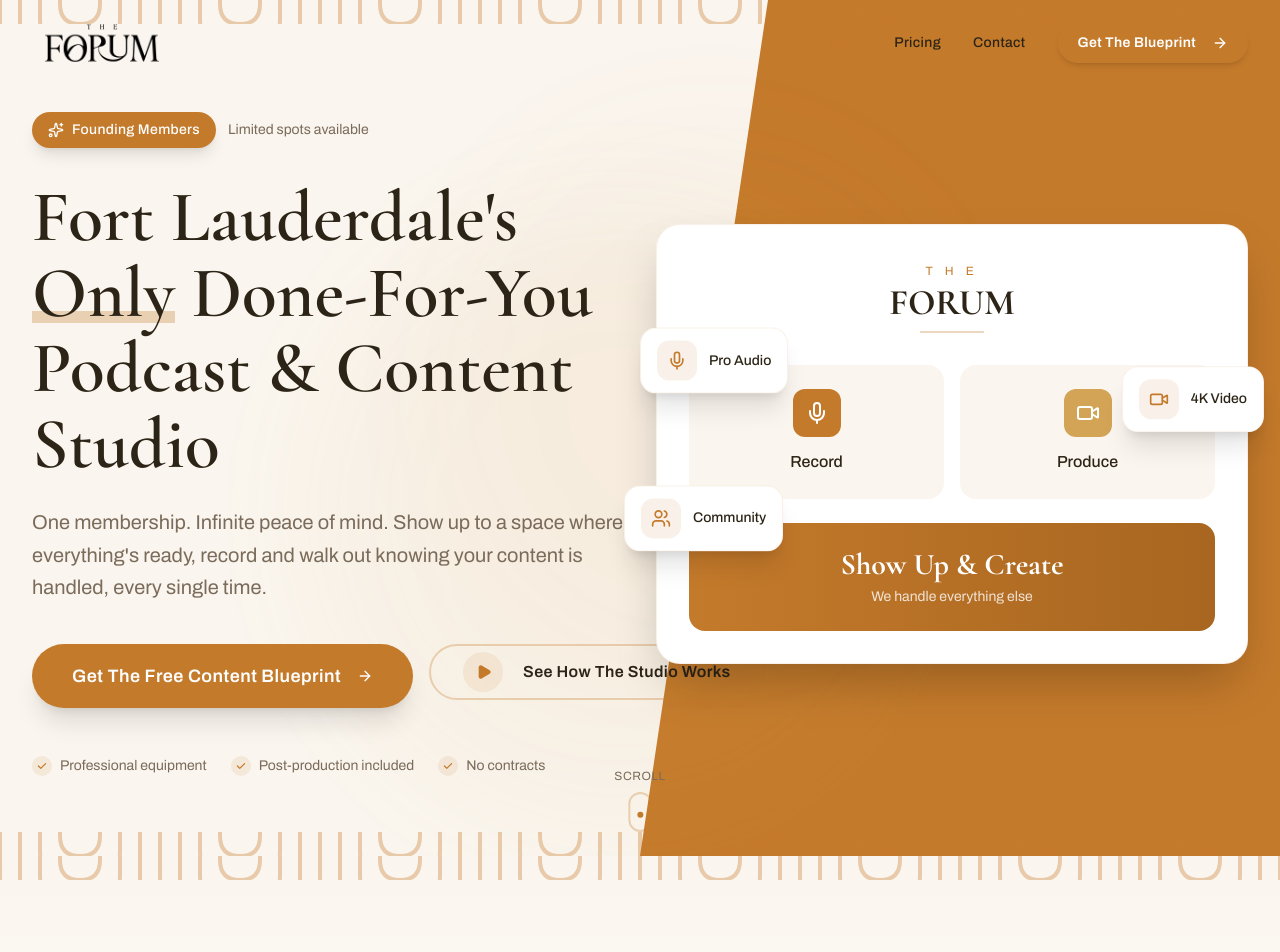
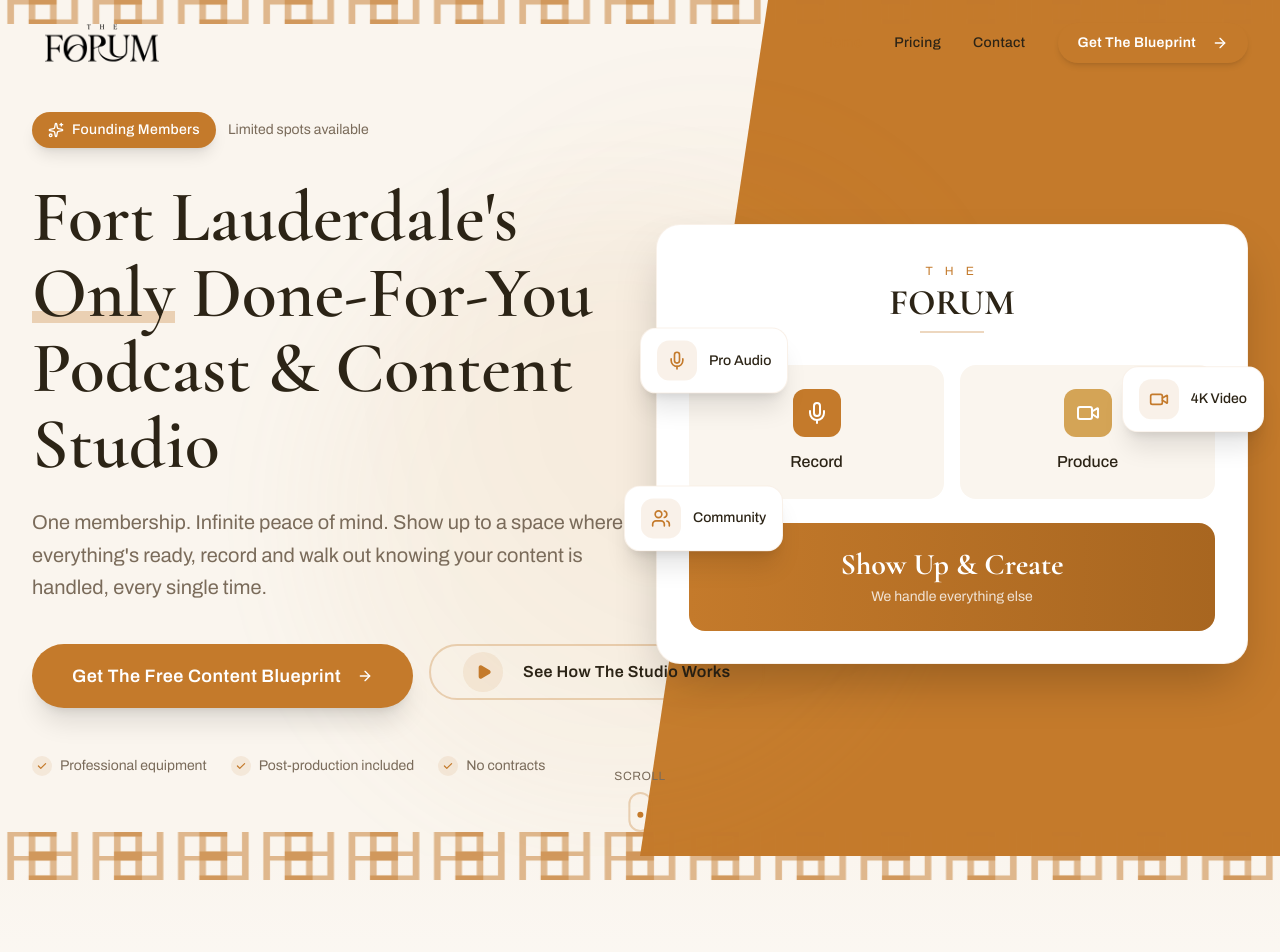
Before and after one commit to Juandurdaneta/the-forum-website, a Next.js app: page / in a window 1280 px wide. Shown: the top 952 px of the page. Built offline with nearby package versions, Linux system fonts and the light colour scheme.

Commit message:
Refactor components to replace Meander Border with Greek Key Border pattern for improved visual consistency and branding alignment

```diff
--- a/components/layout/Footer.tsx
+++ b/components/layout/Footer.tsx
@@ -4,7 +4,7 @@ import Link from "next/link";
 import { Logo } from "./Logo";
 import { Input } from "@/components/ui/Input";
 import { Button } from "@/components/ui/Button";
-import { MeanderBorder } from "@/components/ui/MeanderPattern";
+import { GreekKeyBorder } from "@/components/ui/MeanderPattern";
 import { SITE_CONFIG, NAV_LINKS, CONTACT_INFO } from "@/lib/constants";
 import { Instagram, Mail, Phone, MapPin, ArrowRight, Sparkles } from "lucide-react";
 import { toast } from "@/components/ui/Toaster";
@@ -30,7 +30,7 @@ export function Footer() {
     <footer className="bg-brand-black text-white relative overflow-hidden">
       {/* Greek key border top */}
       <div className="absolute top-0 left-0 right-0 h-6 overflow-hidden z-10">
-        <MeanderBorder className="w-full h-full" id="footerMeander" />
+        <GreekKeyBorder className="w-full h-full" id="footerMeander" />
       </div>
 
       {/* Background orbs */}
--- a/components/sections/BeforeAfter.tsx
+++ b/components/sections/BeforeAfter.tsx
@@ -4,7 +4,7 @@ import { motion, useInView } from "framer-motion";
 import Link from "next/link";
 import { useRef } from "react";
 import { Button } from "@/components/ui/Button";
-import { MeanderBorder } from "@/components/ui/MeanderPattern";
+import { GreekKeyBorder } from "@/components/ui/MeanderPattern";
 import { BEFORE_AFTER } from "@/lib/constants";
 import { X, Check, ArrowRight, Frown, Smile } from "lucide-react";
 
@@ -19,7 +19,7 @@ export function BeforeAfter() {
 
       {/* Greek Key Border - Top */}
       <div className="absolute top-0 left-0 right-0 h-6 overflow-hidden z-10">
-        <MeanderBorder className="w-full h-full" id="beforeAfterMeander" />
+        <GreekKeyBorder className="w-full h-full" id="beforeAfterMeander" />
       </div>
 
       {/* Animated gradient orbs */}
@@ -169,7 +169,7 @@ export function BeforeAfter() {
 
       {/* Greek Key Border - Bottom */}
       <div className="absolute bottom-0 left-0 right-0 h-6 overflow-hidden z-10">
-        <MeanderBorder className="w-full h-full" id="beforeAfterMeander" />
+        <GreekKeyBorder className="w-full h-full" id="beforeAfterMeander" />
       </div>
     </section>
   );
--- a/components/sections/Community.tsx
+++ b/components/sections/Community.tsx
@@ -4,7 +4,7 @@ import { motion, useInView } from "framer-motion";
 import Link from "next/link";
 import { useRef } from "react";
 import { Button } from "@/components/ui/Button";
-import { MeanderBorder } from "@/components/ui/MeanderPattern";
+import { GreekKeyBorder } from "@/components/ui/MeanderPattern";
 import { COMMUNITY } from "@/lib/constants";
 import { Users, Repeat, MessageSquare, Star, Quote, ArrowRight } from "lucide-react";
 
@@ -27,7 +27,7 @@ export function Community() {
 
       {/* Greek Key Border - Top */}
       <div className="absolute top-0 left-0 right-0 h-6 overflow-hidden z-10">
-        <MeanderBorder className="w-full h-full" id="communityMeander" />
+        <GreekKeyBorder className="w-full h-full" id="communityMeander" />
       </div>
 
       {/* Animated gradient orbs */}
@@ -184,7 +184,7 @@ export function Community() {
 
       {/* Greek Key Border - Bottom */}
       <div className="absolute bottom-0 left-0 right-0 h-6 overflow-hidden z-10">
-        <MeanderBorder className="w-full h-full" id="communityMeander" />
+        <GreekKeyBorder className="w-full h-full" id="communityMeander" />
       </div>
     </section>
   );
--- a/components/sections/FAQ.tsx
+++ b/components/sections/FAQ.tsx
@@ -4,7 +4,7 @@ import { motion, useInView } from "framer-motion";
 import Link from "next/link";
 import { useRef } from "react";
 import { Button } from "@/components/ui/Button";
-import { MeanderBorder } from "@/components/ui/MeanderPattern";
+import { GreekKeyBorder } from "@/components/ui/MeanderPattern";
 import { Accordion } from "@/components/ui/Accordion";
 import { FAQ_HOME } from "@/lib/constants";
 import { HelpCircle, ArrowRight } from "lucide-react";
@@ -20,7 +20,7 @@ export function FAQ() {
 
       {/* Greek Key Border - Top */}
       <div className="absolute top-0 left-0 right-0 h-6 overflow-hidden z-10">
-        <MeanderBorder className="w-full h-full" id="faqMeander" />
+        <GreekKeyBorder className="w-full h-full" id="faqMeander" />
       </div>
 
       {/* Animated gradient orbs */}
@@ -98,7 +98,7 @@ export function FAQ() {
 
       {/* Greek Key Border - Bottom */}
       <div className="absolute bottom-0 left-0 right-0 h-6 overflow-hidden z-10">
-        <MeanderBorder className="w-full h-full" id="faqMeander" />
+        <GreekKeyBorder className="w-full h-full" id="faqMeander" />
       </div>
     </section>
   );
--- a/components/sections/FinalCTA.tsx
+++ b/components/sections/FinalCTA.tsx
@@ -4,7 +4,7 @@ import { motion, useInView } from "framer-motion";
 import Link from "next/link";
 import { useRef } from "react";
 import { Button } from "@/components/ui/Button";
-import { MeanderBorder } from "@/components/ui/MeanderPattern";
+import { GreekKeyBorder } from "@/components/ui/MeanderPattern";
 import { FINAL_CTA } from "@/lib/constants";
 import { ArrowRight, Eye, Sparkles } from "lucide-react";
 
@@ -19,7 +19,7 @@ export function FinalCTA() {
 
       {/* Greek key border top */}
       <div className="absolute top-0 left-0 right-0 h-6 overflow-hidden z-10">
-        <MeanderBorder className="w-full h-full" id="finalCtaMeander" />
+        <GreekKeyBorder className="w-full h-full" id="finalCtaMeander" />
       </div>
 
       {/* Animated gradient orbs */}
@@ -133,7 +133,7 @@ export function FinalCTA() {
 
       {/* Greek key border bottom */}
       <div className="absolute bottom-0 left-0 right-0 h-6 overflow-hidden z-10">
-        <MeanderBorder className="w-full h-full" id="finalCtaMeander" />
+        <GreekKeyBorder className="w-full h-full" id="finalCtaMeander" />
       </div>
     </section>
   );
--- a/components/sections/Hero.tsx
+++ b/components/sections/Hero.tsx
@@ -3,7 +3,7 @@
 import { motion } from "framer-motion";
 import Link from "next/link";
 import { Button } from "@/components/ui/Button";
-import { MeanderBorder } from "@/components/ui/MeanderPattern";
+import { GreekKeyBorder } from "@/components/ui/MeanderPattern";
 import { HERO_CONTENT } from "@/lib/constants";
 import { ArrowRight, Play, Mic, Video, Users, Sparkles } from "lucide-react";
 
@@ -46,7 +46,7 @@ export function Hero() {
 
       {/* Greek Key Border - Top */}
       <div className="absolute top-0 left-0 right-0 h-6 overflow-hidden z-20">
-        <MeanderBorder className="w-full h-full" id="heroMeander" />
+        <GreekKeyBorder className="w-full h-full" id="heroMeander" />
       </div>
 
       <div className="container mx-auto px-4 md:px-6 lg:px-8 relative z-10 pt-28 pb-20">
@@ -234,7 +234,7 @@ export function Hero() {
 
       {/* Greek Key Border - Bottom */}
       <div className="absolute bottom-0 left-0 right-0 h-6 overflow-hidden z-20">
-        <MeanderBorder className="w-full h-full" id="heroMeander" />
+        <GreekKeyBorder className="w-full h-full" id="heroMeander" />
       </div>
 
       {/* Scroll indicator */}
--- a/components/sections/HowItWorks.tsx
+++ b/components/sections/HowItWorks.tsx
@@ -3,7 +3,7 @@
 import { motion } from "framer-motion";
 import Link from "next/link";
 import { Button } from "@/components/ui/Button";
-import { MeanderBorder } from "@/components/ui/MeanderPattern";
+import { GreekKeyBorder } from "@/components/ui/MeanderPattern";
 import { HOW_IT_WORKS } from "@/lib/constants";
 import { useInView } from "framer-motion";
 import { useRef } from "react";
@@ -22,7 +22,7 @@ export function HowItWorks() {
 
       {/* Greek Key Border - Top */}
       <div className="absolute top-0 left-0 right-0 h-6 overflow-hidden z-10">
-        <MeanderBorder className="w-full h-full" id="howItWorksMeander" />
+        <GreekKeyBorder className="w-full h-full" id="howItWorksMeander" />
       </div>
 
       {/* Animated gradient orbs */}
@@ -140,7 +140,7 @@ export function HowItWorks() {
 
       {/* Greek Key Border - Bottom */}
       <div className="absolute bottom-0 left-0 right-0 h-6 overflow-hidden z-10">
-        <MeanderBorder className="w-full h-full" id="howItWorksMeander" />
+        <GreekKeyBorder className="w-full h-full" id="howItWorksMeander" />
       </div>
     </section>
   );
--- a/components/sections/LeadMagnet.tsx
+++ b/components/sections/LeadMagnet.tsx
@@ -3,7 +3,7 @@
 import { motion, useInView } from "framer-motion";
 import { useRef, useState } from "react";
 import { Button } from "@/components/ui/Button";
-import { MeanderBorder } from "@/components/ui/MeanderPattern";
+import { GreekKeyBorder } from "@/components/ui/MeanderPattern";
 import { Input } from "@/components/ui/Input";
 import { Select } from "@/components/ui/Select";
 import { LEAD_MAGNET } from "@/lib/constants";
@@ -71,7 +71,7 @@ export function LeadMagnet() {
 
       {/* Greek Key Border - Top */}
       <div className="absolute top-0 left-0 right-0 h-6 overflow-hidden z-10">
-        <MeanderBorder className="w-full h-full" id="leadMagnetMeander" strokeColor="#FAF5EE" />
+        <GreekKeyBorder className="w-full h-full" id="leadMagnetMeander" strokeColor="#FAF5EE" />
       </div>
 
       {/* Animated gradient orbs */}
@@ -234,7 +234,7 @@ export function LeadMagnet() {
 
       {/* Greek Key Border - Bottom */}
       <div className="absolute bottom-0 left-0 right-0 h-6 overflow-hidden z-10">
-        <MeanderBorder className="w-full h-full" id="leadMagnetMeander" strokeColor="#FAF5EE" />
+        <GreekKeyBorder className="w-full h-full" id="leadMagnetMeander" strokeColor="#FAF5EE" />
       </div>
     </section>
   );
--- a/components/sections/WhatsIncluded.tsx
+++ b/components/sections/WhatsIncluded.tsx
@@ -4,7 +4,7 @@ import { motion, useInView } from "framer-motion";
 import Link from "next/link";
 import { useRef } from "react";
 import { Button } from "@/components/ui/Button";
-import { MeanderBorder } from "@/components/ui/MeanderPattern";
+import { GreekKeyBorder } from "@/components/ui/MeanderPattern";
 import { WHATS_INCLUDED } from "@/lib/constants";
 import { Mic, Wand2, Calendar, Target, Sparkles } from "lucide-react";
 import Image from "next/image";
@@ -31,7 +31,7 @@ export function WhatsIncluded() {
       {/* Greek Key Border - Top */}
       <div className="absolute top-0 left-0 right-0 h-6 bg-brand-cream overflow-hidden">
         <div className="w-full h-full flex items-center justify-center">
-          <MeanderBorder className="w-full h-full" id="whatsIncludedMeander" opacity={0.2} />
+          <GreekKeyBorder className="w-full h-full" id="whatsIncludedMeander" opacity={0.2} />
         </div>
       </div>
 
@@ -135,7 +135,7 @@ export function WhatsIncluded() {
       {/* Greek Key Border - Bottom */}
       <div className="absolute bottom-0 left-0 right-0 h-6 bg-brand-cream overflow-hidden">
         <div className="w-full h-full flex items-center justify-center">
-          <MeanderBorder className="w-full h-full" id="whatsIncludedMeander" opacity={0.2} />
+          <GreekKeyBorder className="w-full h-full" id="whatsIncludedMeander" opacity={0.2} />
         </div>
       </div>
     </section>
--- a/components/ui/MeanderPattern.tsx
+++ b/components/ui/MeanderPattern.tsx
@@ -3,25 +3,24 @@
 interface MeanderPatternProps {
   className?: string;
   strokeColor?: string;
-  fillColor?: string;
   opacity?: number;
   id?: string;
 }
 
 /**
- * Art Deco Meander Border Pattern - matches the branding kit
- * A flowing, curved interlocking loop pattern with concentric U-shapes
+ * Classic Greek Key (Meander) Border Pattern
+ * Traditional angular interlocking rectangular spiral design
  */
 export function MeanderBorder({
   className = "",
   strokeColor = "#C47A2B",
-  opacity = 0.35,
-  id = "meanderBorder"
+  opacity = 0.4,
+  id = "greekKeyBorder"
 }: MeanderPatternProps) {
   return (
     <svg
       className={className}
-      viewBox="0 0 320 40"
+      viewBox="0 0 400 40"
       fill="none"
       xmlns="http://www.w3.org/2000/svg"
       preserveAspectRatio="xMidYMid slice"
@@ -35,43 +34,9 @@ export function MeanderBorder({
           height="40"
           patternUnits="userSpaceOnUse"
         >
-          {/* Outermost U-shape */}
+          {/* Classic Greek Key meander - single tile */}
           <path
-            d="M0 0 L0 28 Q0 38 10 38 L30 38 Q40 38 40 28 L40 0"
-            stroke={strokeColor}
-            strokeWidth="1"
-            fill="none"
-            opacity={opacity}
-          />
-          {/* Second U-shape */}
-          <path
-            d="M5 0 L5 25 Q5 33 12 33 L28 33 Q35 33 35 25 L35 0"
-            stroke={strokeColor}
-            strokeWidth="1"
-            fill="none"
-            opacity={opacity}
-          />
-          {/* Third U-shape */}
-          <path
-            d="M10 0 L10 22 Q10 28 15 28 L25 28 Q30 28 30 22 L30 0"
-            stroke={strokeColor}
-            strokeWidth="1"
-            fill="none"
-            opacity={opacity}
-          />
-          {/* Innermost U-shape */}
-          <path
-            d="M15 0 L15 18 Q15 23 20 23 Q25 23 25 18 L25 0"
-            stroke={strokeColor}
-            strokeWidth="1"
-            fill="none"
-            opacity={opacity}
-          />
-          {/* Bottom connecting dot */}
-          <circle
-            cx="20"
-            cy="39"
-            r="1.5"
+            d="M0 0 h40 v10 h-30 v10 h20 v-10 h-10 v-5 h15 v15 h-25 v-15 h5 v5 h-5 v10 h-10 v-20 z"
             fill={strokeColor}
             opacity={opacity}
           />
@@ -83,20 +48,19 @@ export function MeanderBorder({
 }
 
 /**
- * Full Meander Pattern for larger areas
- * Multiple rows of the interlocking loop pattern
+ * Greek Key Pattern - Stroke version
+ * Clean line-based Greek key meander for borders
  */
-export function MeanderPattern({
+export function GreekKeyBorder({
   className = "",
-  strokeColor = "#FAF5EE",
-  fillColor = "transparent",
-  opacity = 0.3,
-  id = "meanderPattern"
+  strokeColor = "#C47A2B",
+  opacity = 0.5,
+  id = "greekKey"
 }: MeanderPatternProps) {
   return (
     <svg
       className={className}
-      viewBox="0 0 240 80"
+      viewBox="0 0 480 32"
       fill="none"
       xmlns="http://www.w3.org/2000/svg"
       preserveAspectRatio="xMidYMid slice"
@@ -106,54 +70,77 @@ export function MeanderPattern({
           id={id}
           x="0"
           y="0"
-          width="50"
-          height="50"
+          width="32"
+          height="32"
           patternUnits="userSpaceOnUse"
         >
-          {/* Outermost U-shape */}
+          {/* Greek Key tile - stroke based */}
           <path
-            d="M0 0 L0 35 Q0 48 15 48 L35 48 Q50 48 50 35 L50 0"
+            d="M0 4 H28 V20 H12 V12 H20 V4"
             stroke={strokeColor}
-            strokeWidth="1.5"
+            strokeWidth="2.5"
             fill="none"
             opacity={opacity}
+            strokeLinecap="square"
           />
-          {/* Second U-shape */}
           <path
-            d="M7 0 L7 30 Q7 40 18 40 L32 40 Q43 40 43 30 L43 0"
+            d="M32 28 H4 V12 H20 V20 H12 V28"
             stroke={strokeColor}
-            strokeWidth="1.5"
+            strokeWidth="2.5"
             fill="none"
             opacity={opacity}
-          />
-          {/* Third U-shape */}
-          <path
-            d="M14 0 L14 25 Q14 32 22 32 L28 32 Q36 32 36 25 L36 0"
-            stroke={strokeColor}
-            strokeWidth="1.5"
-            fill="none"
-            opacity={opacity}
-          />
-          {/* Innermost U-shape */}
-          <path
-            d="M21 0 L21 18 Q21 24 25 24 Q29 24 29 18 L29 0"
-            stroke={strokeColor}
-            strokeWidth="1.5"
-            fill="none"
-            opacity={opacity}
-          />
-          {/* Bottom connecting dot */}
-          <circle
-            cx="25"
-            cy="49"
-            r="2"
-            fill={strokeColor}
-            opacity={opacity}
+            strokeLinecap="square"
           />
         </pattern>
       </defs>
-      <rect width="100%" height="100%" fill={fillColor} />
       <rect width="100%" height="100%" fill={`url(#${id})`} />
     </svg>
   );
 }
+
+/**
+ * Simple Greek Key Border - Single line version
+ * Minimalist meander pattern for subtle decoration
+ */
+export function SimpleGreekKey({
+  className = "",
+  strokeColor = "#C47A2B",
+  opacity = 0.35,
+  id = "simpleGreekKey"
+}: MeanderPatternProps) {
+  return (
+    <svg
+      className={className}
+      viewBox="0 0 400 24"
+      fill="none"
+      xmlns="http://www.w3.org/2000/svg"
+      preserveAspectRatio="xMidYMid slice"
+    >
+      <defs>
+        <pattern
+          id={id}
+          x="0"
+          y="0"
+          width="24"
+          height="24"
+          patternUnits="userSpaceOnUse"
+        >
+          {/* Simplified Greek key - single continuous line */}
+          <path
+            d="M0 2 H22 V14 H10 V8 H16 V2 M24 22 H2 V10 H14 V16 H8 V22"
+            stroke={strokeColor}
+            strokeWidth="2"
+            fill="none"
+            opacity={opacity}
+            strokeLinecap="square"
+            strokeLinejoin="miter"
+          />
+        </pattern>
+      </defs>
+      <rect width="100%" height="100%" fill={`url(#${id})`} />
+    </svg>
+  );
+}
+
+// Re-export GreekKeyBorder as default pattern
+export { GreekKeyBorder as MeanderPattern };
```
